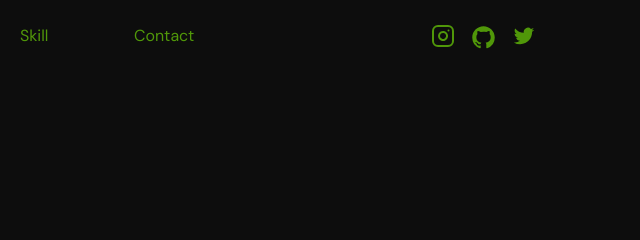
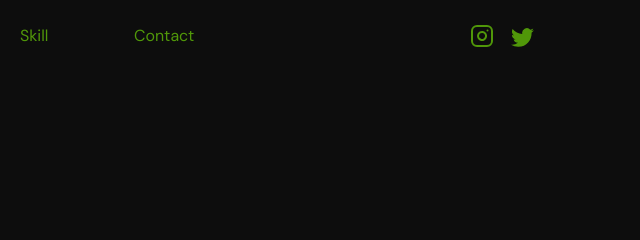
Before and after one commit to birukGetache/kekuPortifolio, a plain HTML site: page index.html in a window 1280 px wide. Shown: the top 240 px of the page, 640-1280 px from the left. Drawn offline with nearby package versions, Linux system fonts and the light colour scheme; a web font is replaced by a local one.

Commit message:
Update index.html

```diff
--- a/index.html
+++ b/index.html
@@ -91,25 +91,7 @@
                 </svg>
               </a>
             </li>
-            <li>
-              <a
-                href="https://github.com/Keku"
-                title="Github"
-                target="_blank"
-                ><svg
-                  xmlns="http://www.w3.org/2000/svg"
-                  viewBox="0 0 24 24"
-                  width="24"
-                  height="24"
-                >
-                  <path fill="none" d="M0 0h24v24H0z" />
-                  <path
-                    d="M12 2C6.475 2 2 6.475 2 12a9.994 9.994 0 0 0 6.838 9.488c.5.087.687-.213.687-.476 0-.237-.013-1.024-.013-1.862-2.512.463-3.162-.612-3.362-1.175-.113-.288-.6-1.175-1.025-1.413-.35-.187-.85-.65-.013-.662.788-.013 1.35.725 1.538 1.025.9 1.512 2.338 1.087 2.912.825.088-.65.35-1.087.638-1.337-2.225-.25-4.55-1.113-4.55-4.938 0-1.088.387-1.987 1.025-2.688-.1-.25-.45-1.275.1-2.65 0 0 .837-.262 2.75 1.026a9.28 9.28 0 0 1 2.5-.338c.85 0 1.7.112 2.5.337 1.912-1.3 2.75-1.024 2.75-1.024.55 1.375.2 2.4.1 2.65.637.7 1.025 1.587 1.025 2.687 0 3.838-2.337 4.688-4.562 4.938.362.312.675.912.675 1.85 0 1.337-.013 2.412-.013 2.75 0 .262.188.574.688.474A10.016 10.016 0 0 0 22 12c0-5.525-4.475-10-10-10z"
-                    fill="rgba(255,255,255,1)"
-                  />
-                </svg>
-              </a>
-            </li>
+
             <li>
               <a
                 href="https://twitter.com/Keku"
```
